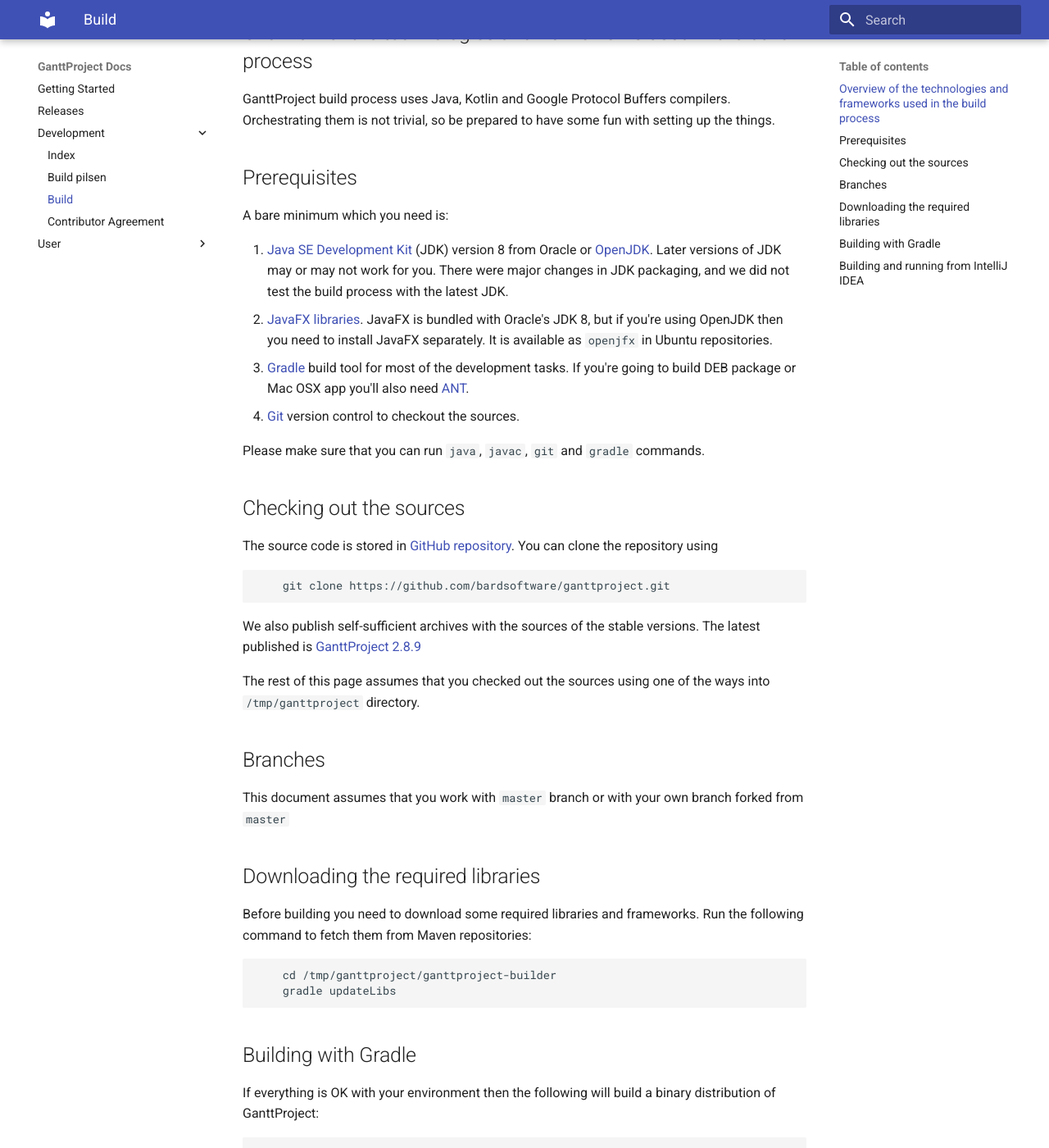
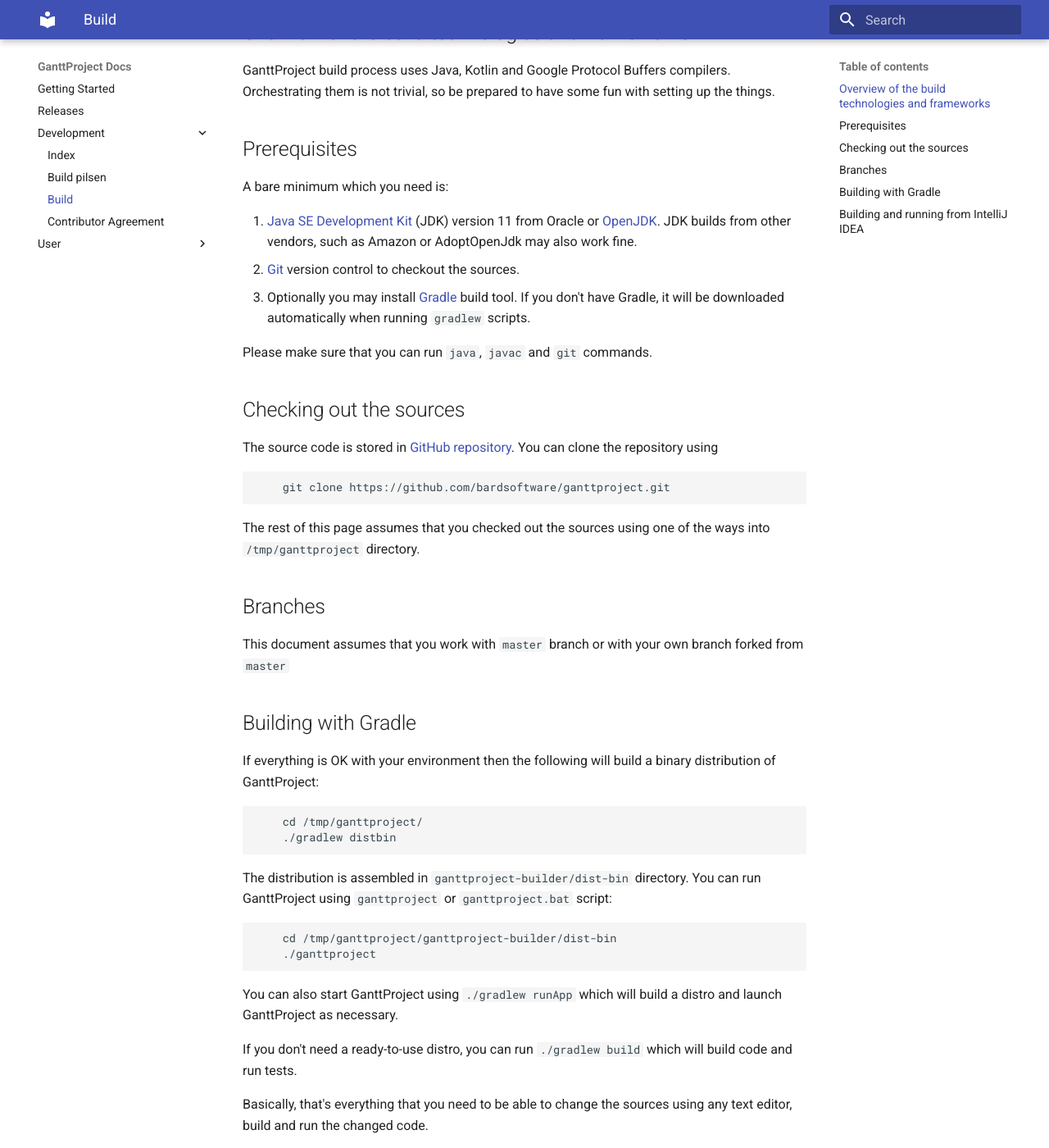
Before and after one commit to bardsoftware/ganttproject.docs, an MkDocs documentation site: the page built from docs/development/build.md, in a window 1280 px wide and 1400 px high, scrolled down 316 px. Shown: the whole window at 82% size. Built offline with MkDocs 1.6.1 and Material for MkDocs 9.7.7, drawn with Linux system fonts in a browser that asks for light colours; some of the changed text lies outside the part shown.

Commit message:
Updated build instructions for building master branch

````diff
--- a/docs/development/build.md
+++ b/docs/development/build.md
@@ -4,7 +4,7 @@ The instructions assume that you're using Ubuntu-based Linux distribution.
 The process on other distros and Windows/Mac OSX should be similar,
 modulo differences in packages/paths and the way command line terminal works.
 
-## Overview of the technologies and frameworks used in the build process
+## Overview of the build technologies and frameworks
 
 GanttProject build process uses Java, Kotlin and Google Protocol Buffers compilers. Orchestrating them
 is not trivial, so be prepared to have some fun with setting up the things.
@@ -14,16 +14,11 @@ is not trivial, so be prepared to have some fun with setting up the things.
 A bare minimum which you need is:
 
 1. [Java SE Development Kit](http://www.oracle.com/technetwork/java/javase/downloads/index.html) (JDK)
-version 8 from Oracle or [OpenJDK](http://openjdk.java.net). Later versions of JDK may or may not work for you. There
-were major changes in JDK packaging, and we did not test the build process with the latest JDK.
-2. [JavaFX  libraries](http://docs.oracle.com/javase/8/javafx/get-started-tutorial/jfx-overview.htm). JavaFX is
-bundled with Oracle's JDK 8, but if you're using OpenJDK then you need to install JavaFX separately. It is
-available as `openjfx` in Ubuntu repositories.
-3. [Gradle](http://gradle.org) build tool for most of the development tasks.
-If you're going to build DEB package or Mac OSX app you'll also need [ANT](http://ant.apache.org).
-4. [Git](https://git-scm.com) version control to checkout the sources.
+version 11 from Oracle or [OpenJDK](http://openjdk.java.net). JDK builds from other vendors, such as Amazon or AdoptOpenJdk may also work fine.
+2. [Git](https://git-scm.com) version control to checkout the sources.
+3. Optionally you may install [Gradle](http://gradle.org) build tool. If you don't have Gradle, it will be downloaded automatically when running `gradlew` scripts.
 
-Please make sure that you can run ``java``, ``javac``, ``git`` and ``gradle`` commands.
+Please make sure that you can run ``java``, ``javac`` and ``git`` commands.
 
 ## Checking out the sources
 
@@ -34,24 +29,11 @@ You can clone the repository using
     git clone https://github.com/bardsoftware/ganttproject.git
 ```
 
-We also publish self-sufficient archives with the sources of the stable versions.
-The latest published is [GanttProject 2.8.9](https://github.com/bardsoftware/ganttproject/archive/ganttproject-2.8.9.zip)
-
 The rest of this page assumes that you checked out the sources using one of the ways into `/tmp/ganttproject` directory.
 
 ## Branches
 
 This document assumes that you work with `master` branch or with your own branch forked from `master`
-
-## Downloading the required libraries
-
-Before building you need to download some required libraries and frameworks. Run the following command to fetch them  from
-Maven  repositories:
-
-```
-    cd /tmp/ganttproject/ganttproject-builder
-    gradle updateLibs
-```
 
 ## Building with Gradle
 
@@ -59,8 +41,8 @@ If everything is OK with your environment then the following will build
 a binary distribution of GanttProject:
 
 ```
-    cd /tmp/ganttproject/ganttproject-builder
-    gradle updateLibs distBin
+    cd /tmp/ganttproject/
+    ./gradlew distbin
 ```
 
 The distribution is assembled in  `ganttproject-builder/dist-bin` directory. You can
@@ -71,8 +53,10 @@ run GanttProject using `ganttproject` or `ganttproject.bat` script:
     ./ganttproject
 ```
 
-You can also start GanttProject using `gradle runApp` which will build a distro and launch
+You can also start GanttProject using `./gradlew runApp` which will build a distro and launch
 GanttProject as necessary.
+
+If you don't need a ready-to-use distro, you can run `./gradlew build` which will build code and run tests.
 
 Basically, that's everything that you need to be able to change the sources using any text editor,
  build and run the changed code.
@@ -86,13 +70,16 @@ but other popular IDEs can also be used in a similar way.
 
 IDEA [supports Gradle](https://www.jetbrains.com/help/idea/2016.3/gradle.html) out of the box.
 You can just import GanttProject with `File.New.Project from Existing Sources` menu action in IDEA
-where you need to choose `ganttproject-builder/build.gradle` file. When asked about the modules,
-uncheck module `..` as shown on the screenshot below
+where you need to choose `build.gradle` file from the repository root.
 
 ![Screenshot](/img/development/idea-gradle-import.png)
 
+You may want to check `Use auto-import` and uncheck `Create separate module per source set` options. Make sure that you use Java 11. You may use local Gradle distro if you have one.
+
+![Screenshot](/img/development/idea-gradle-import-settings.png)
+
 Having completed the import, you can run GanttProject using Gradle's runApp task. Open Gradle
-pane in IDEA, find task `runApp` in `ganttproject-builder/build.gradle` file,
+pane in IDEA, find task `runApp` in `ganttproject/build.gradle` file,
 right-click and choose `Run` or `Debug`.
 
 ![Screenshot](/img/development/idea-run-ganttproject.png)
````
Also changed, not shown: docs/img/development/idea-gradle-import-settings.png (added), docs/img/development/idea-gradle-import.png, docs/img/development/idea-run-ganttproject.png.
